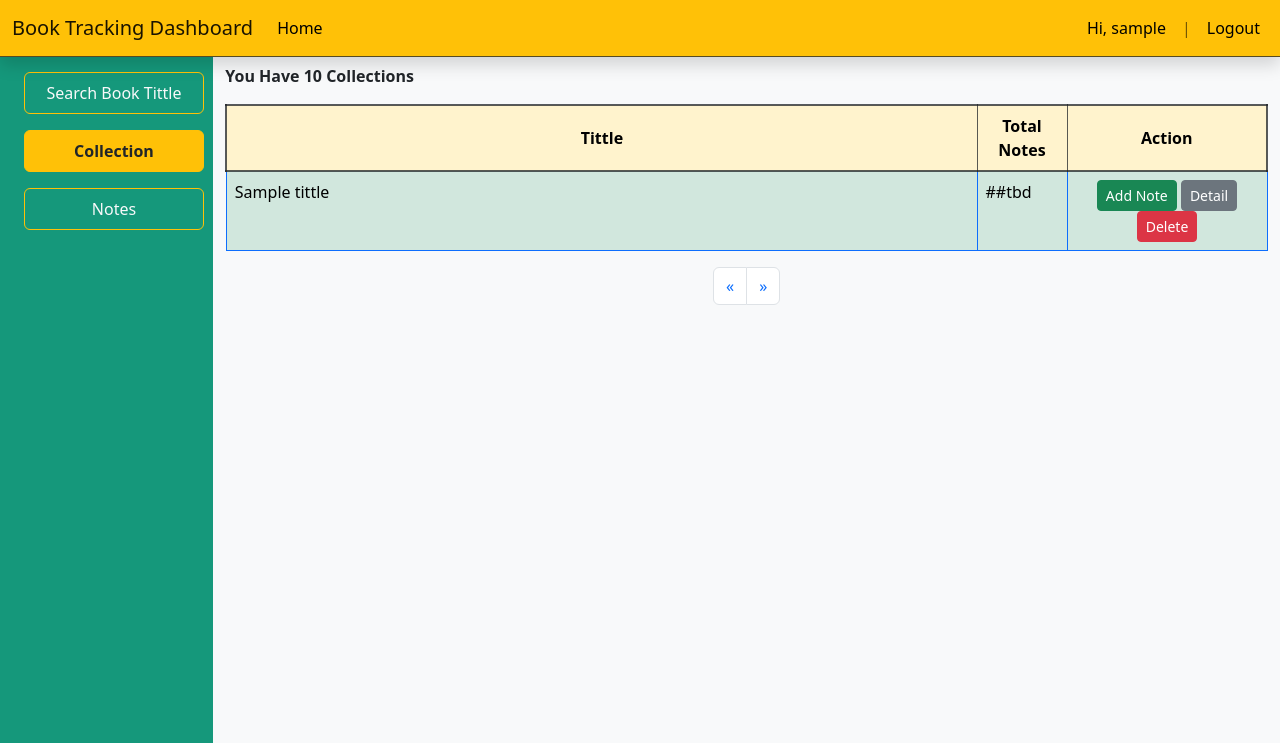
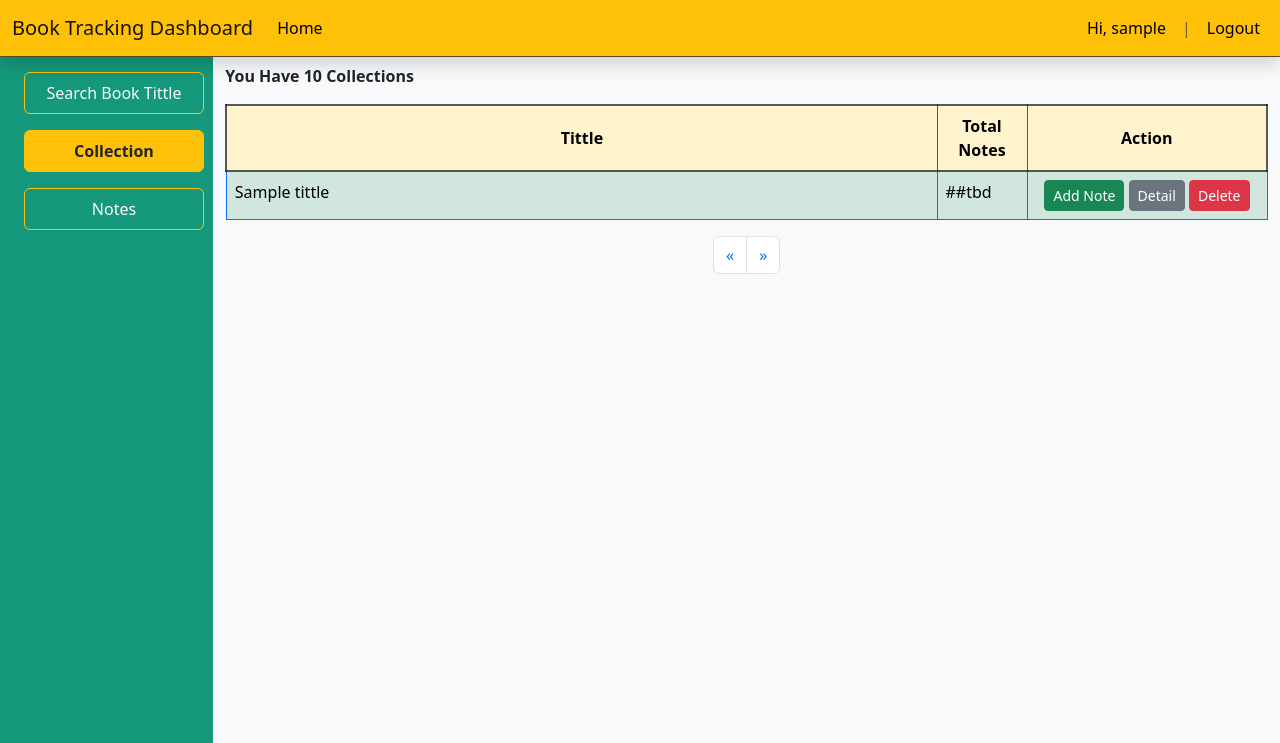
Before and after one commit to epsentosa/book-reading-tracker, a Flask app: template src/books/templates/collection.html in a window 1280 px wide. Shown: the top 743 px of the page. Run offline with Flask 2, Linux system fonts and the light colour scheme; the visitor is signed in with stand-in values (Sample User, id 1); tables that the repository leaves empty or names only in its code hold one stand-in row (values such as "Sample post"); the template is opened without the code that fills it: values that come from a table or form of the project are taken from there, most other values are stand-ins (such as "Sample title", 1, 10 or a date in 2020); some libraries are stand-ins or nearby versions.

Commit message:
fix table width

```diff
--- a/src/books/routes.py
+++ b/src/books/routes.py
@@ -344,3 +344,4 @@ def delete_collection(book_id):
 
     # TODO
     # Design and Create Note Pages
+    # Make dinamic search value when next page
--- a/src/books/templates/collection.html
+++ b/src/books/templates/collection.html
@@ -54,7 +54,7 @@
       <tr class="text-center align-middle table-warning border border-2 border-dark border-opacity-75">
         <th scope="col">Tittle</th>
         <th scope="col" style="width: 90px;">Total Notes</th>
-        <th scope="col" style="width:200px;">Action</th>
+        <th scope="col" style="width:240px;">Action</th>
       </tr>
     </thead>
     <tbody class="table-group-divider">
@@ -66,7 +66,7 @@
                     <table class="table table-borderless">
                         <tbody>
                             <tr>
-                                <td class="fw-bold" style="width:120px;">Total Pages</td>
+                                <td class="fw-bold" style="width:150px;">Total Pages</td>
                                 <td>: {{ num_pages }}</td>
                             </tr>
                             <tr>
```
